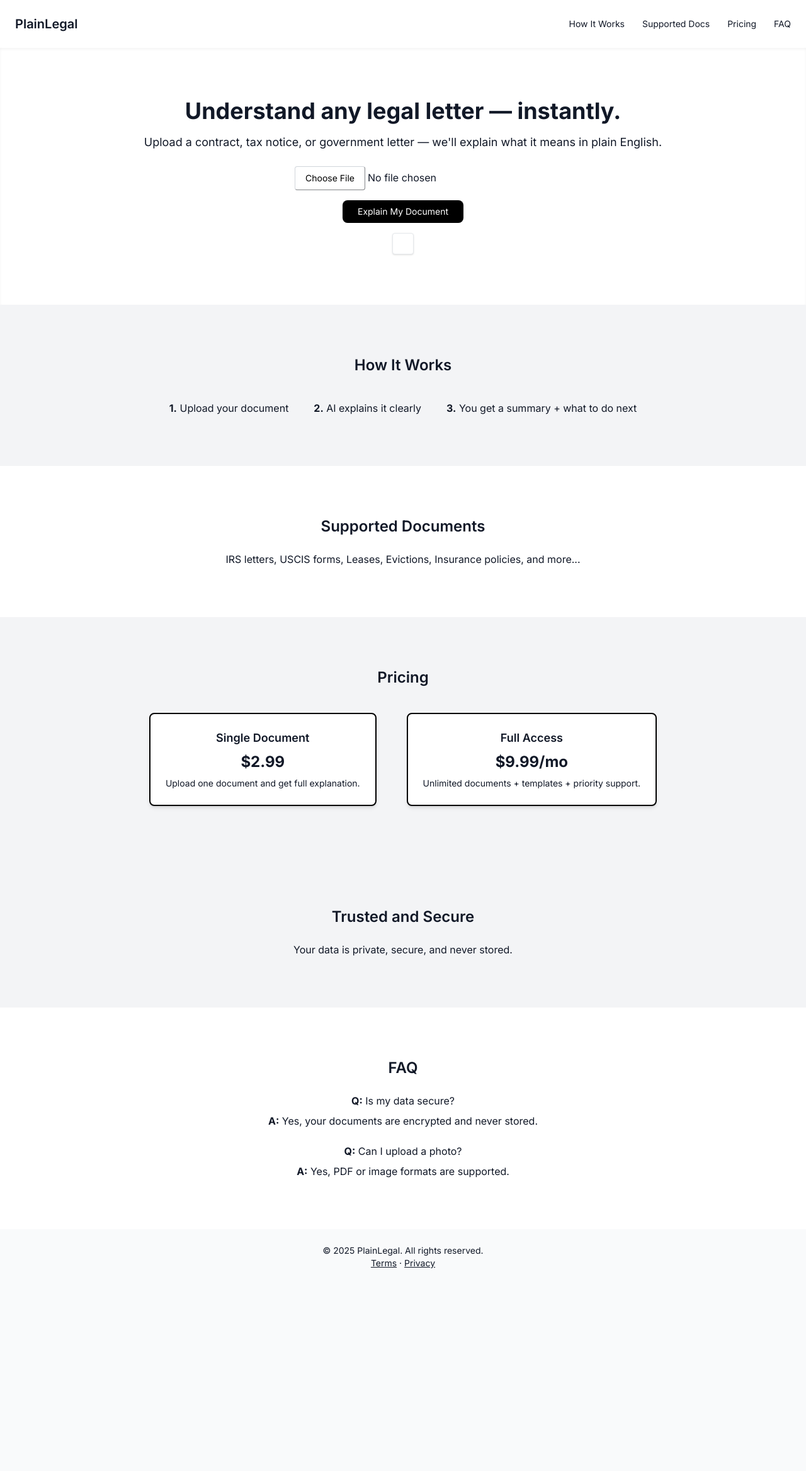
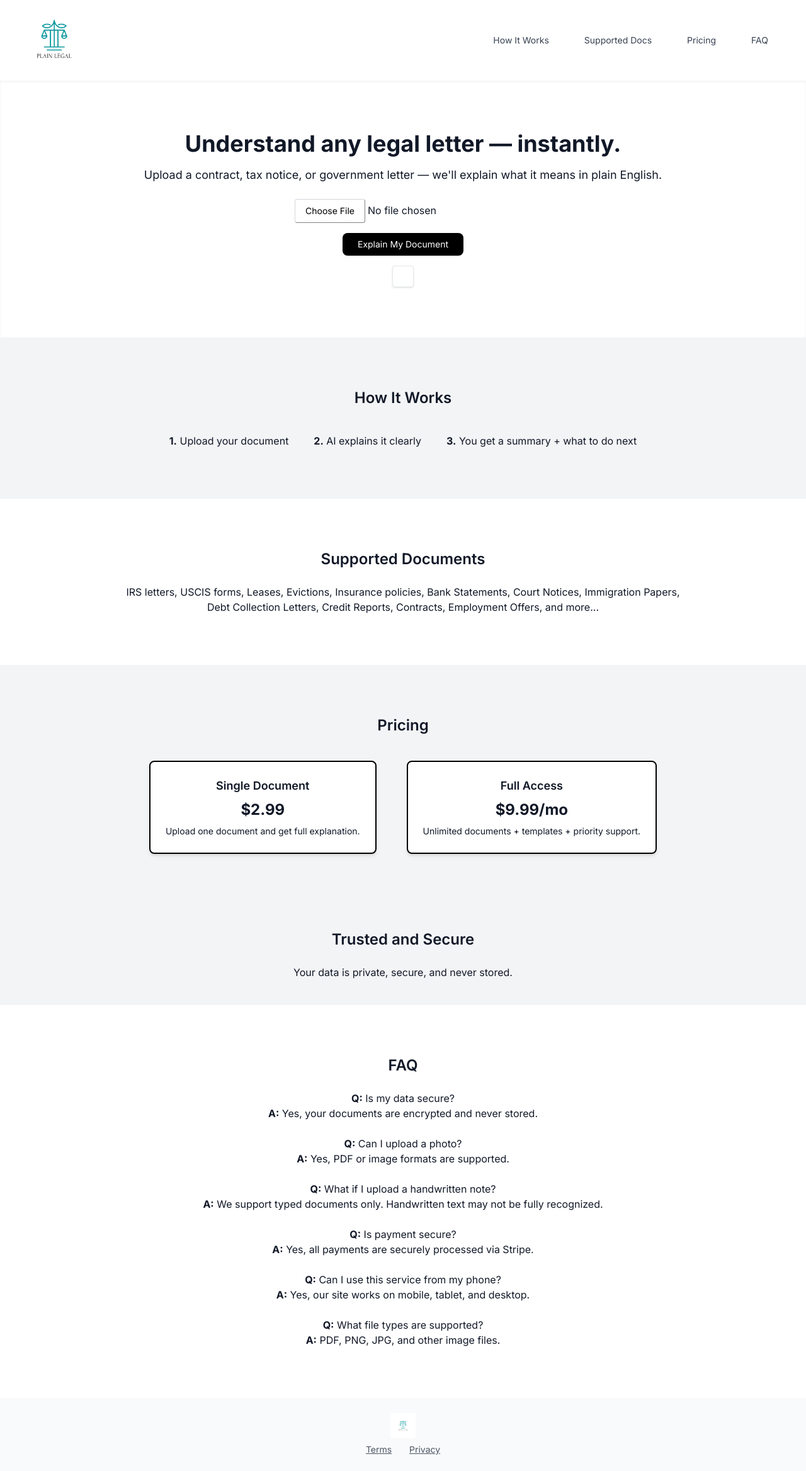
Before and after one commit to ProninDenys/PlainLegal, a website: page index.html in a window 1280 px wide. Shown: the whole page at 63% size. Before the commit the page ends 2040 px from the top, so only its background shows below. Drawn offline with nearby package versions, Linux system fonts and the light colour scheme; a script that the page names is missing.

Commit message:
initial commit

```diff
--- a/index.html
+++ b/index.html
@@ -15,13 +15,15 @@
 <body class="bg-gray-50 text-gray-900 antialiased">
 
   <!-- Header -->
-  <header class="flex items-center justify-between p-6 shadow-sm bg-white">
-    <h1 class="text-xl font-semibold">PlainLegal</h1>
-    <nav class="space-x-6 text-sm">
-      <a href="#how" class="hover:underline">How It Works</a>
-      <a href="#docs" class="hover:underline">Supported Docs</a>
-      <a href="#pricing" class="hover:underline">Pricing</a>
-      <a href="#faq" class="hover:underline">FAQ</a>
+  <header class="flex items-center justify-between px-12 py-6 shadow-sm bg-white">
+    <a href="/">
+      <img src="/img/Снимок экрана 2025-04-05 в 11.58.28.png" alt="PlainLegal Logo" class="h-20 w-auto" />
+    </a>
+    <nav class="flex space-x-8 text-sm font-medium">
+      <a href="#how" class="text-gray-700 hover:bg-gradient-to-r hover:from-blue-300 hover:to-purple-400 hover:text-white px-3 py-1 rounded transition-all duration-200">How It Works</a>
+      <a href="#docs" class="text-gray-700 hover:bg-gradient-to-r hover:from-blue-300 hover:to-purple-400 hover:text-white px-3 py-1 rounded transition-all duration-200">Supported Docs</a>
+      <a href="#pricing" class="text-gray-700 hover:bg-gradient-to-r hover:from-blue-300 hover:to-purple-400 hover:text-white px-3 py-1 rounded transition-all duration-200">Pricing</a>
+      <a href="#faq" class="text-gray-700 hover:bg-gradient-to-r hover:from-blue-300 hover:to-purple-400 hover:text-white px-3 py-1 rounded transition-all duration-200">FAQ</a>
     </nav>
   </header>
 
@@ -46,9 +48,9 @@
   </section>
 
   <!-- Supported Documents -->
-  <section id="docs" class="py-20 bg-white text-center">
+  <section id="docs" class="py-20 bg-white text-center px-6">
     <h3 class="text-2xl font-semibold mb-6">Supported Documents</h3>
-    <p>IRS letters, USCIS forms, Leases, Evictions, Insurance policies, and more...</p>
+    <p class="max-w-4xl mx-auto">IRS letters, USCIS forms, Leases, Evictions, Insurance policies, Bank Statements, Court Notices, Immigration Papers, Debt Collection Letters, Credit Reports, Contracts, Employment Offers, and more...</p>
   </section>
 
   <!-- Pricing -->
@@ -69,36 +71,42 @@
   </section>
 
   <!-- Trust Block -->
-  <section class="py-20 bg-gray-100 text-center">
+  <section class="py-10 bg-gray-100 text-center">
     <h3 class="text-2xl font-semibold mb-6">Trusted and Secure</h3>
     <p>Your data is private, secure, and never stored.</p>
   </section>
 
   <!-- FAQ -->
-  <section id="faq" class="py-20 bg-white text-center">
+  <section id="faq" class="py-20 bg-white text-center px-6">
     <h3 class="text-2xl font-semibold mb-6">FAQ</h3>
-    <p class="mb-2"><strong>Q:</strong> Is my data secure?</p>
-    <p class="mb-6"><strong>A:</strong> Yes, your documents are encrypted and never stored.</p>
-    <p class="mb-2"><strong>Q:</strong> Can I upload a photo?</p>
-    <p><strong>A:</strong> Yes, PDF or image formats are supported.</p>
+    <div class="max-w-3xl mx-auto space-y-6 text-center">
+      <div><strong>Q:</strong> Is my data secure?<br><strong>A:</strong> Yes, your documents are encrypted and never stored.</div>
+      <div><strong>Q:</strong> Can I upload a photo?<br><strong>A:</strong> Yes, PDF or image formats are supported.</div>
+      <div><strong>Q:</strong> What if I upload a handwritten note?<br><strong>A:</strong> We support typed documents only. Handwritten text may not be fully recognized.</div>
+      <div><strong>Q:</strong> Is payment secure?<br><strong>A:</strong> Yes, all payments are securely processed via Stripe.</div>
+      <div><strong>Q:</strong> Can I use this service from my phone?<br><strong>A:</strong> Yes, our site works on mobile, tablet, and desktop.</div>
+      <div><strong>Q:</strong> What file types are supported?<br><strong>A:</strong> PDF, PNG, JPG, and other image files.</div>
+    </div>
   </section>
 
   <!-- Footer -->
-  <footer class="text-center text-sm p-6 bg-gray-50">
-    <p>&copy; 2025 PlainLegal. All rights reserved.</p>
-    <p>
-      <a href="/terms.html" class="underline hover:text-gray-600">Terms</a> ·
-      <a href="/privacy.html" class="underline hover:text-gray-600">Privacy</a>
-    </p>
+  <footer class="flex flex-col items-center text-center p-6 bg-gray-50 text-sm">
+    <a href="/" class="mb-2">
+      <img src="/img/PLAIN LEGAL.png" alt="Logo" class="h-10 w-auto" />
+    </a>
+    <div class="space-x-6">
+      <a href="/terms.html" class="text-gray-600 hover:text-black underline transition">Terms</a>
+      <a href="/privacy.html" class="text-gray-600 hover:text-black underline transition">Privacy</a>
+    </div>
   </footer>
 
   <!-- Scripts -->
   <script src="https://cdnjs.cloudflare.com/ajax/libs/pdf.js/3.4.120/pdf.min.js"></script>
-<script>
-  pdfjsLib.GlobalWorkerOptions.workerSrc = 'https://cdnjs.cloudflare.com/ajax/libs/pdf.js/3.4.120/pdf.worker.min.js';
-</script>
-<script src="https://cdn.jsdelivr.net/npm/tesseract.js@2.1.5/dist/tesseract.min.js"></script>
-<script src="script.js"></script>
+  <script>
+    pdfjsLib.GlobalWorkerOptions.workerSrc = 'https://cdnjs.cloudflare.com/ajax/libs/pdf.js/3.4.120/pdf.worker.min.js';
+  </script>
+  <script src="https://cdn.jsdelivr.net/npm/tesseract.js@2.1.5/dist/tesseract.min.js"></script>
+  <script src="script.js"></script>
 
 </body>
 </html>
```
Also changed, not shown: img/PLAIN LEGAL.png (added), img/Снимок экрана 2025-04-05 в 11.58.28.png (added), 1 other file.
